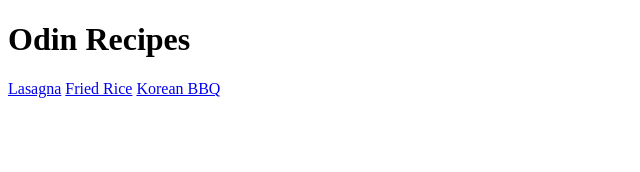
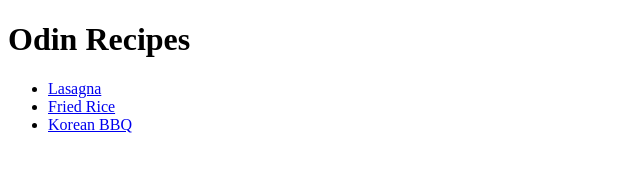
Before and after one commit to JunHanif/odin-recipes, a plain HTML site: page index.html in a window 1280 px wide. Shown: the whole page, without its empty margins (0-640 px from the left). Drawn offline with Linux system fonts and the light colour scheme.

Commit message:
Add list for recipes link in index.html
putting all the links in an unordered list so they aren’t all on one line.

```diff
--- a/index.html
+++ b/index.html
@@ -1,14 +1,19 @@
 <!DOCTYPE html>
 <html lang="en">
+
 <head>
     <meta charset="UTF-8">
     <meta name="viewport" content="width=device-width, initial-scale=1.0">
     <title>Odin Recipes</title>
 </head>
+
 <body>
     <h1>Odin Recipes</h1>
-    <a href="./recipes/lasagna.html">Lasagna</a>
-    <a href="./recipes/fried-rice.html">Fried Rice</a>
-    <a href="./recipes/korean-bbq.html">Korean BBQ</a>
+    <ul>
+        <li><a href="./recipes/lasagna.html">Lasagna</a></li>
+        <li><a href="./recipes/fried-rice.html">Fried Rice</a></li>
+        <li><a href="./recipes/korean-bbq.html">Korean BBQ</a></li>
+    </ul>
 </body>
+
 </html>
```
